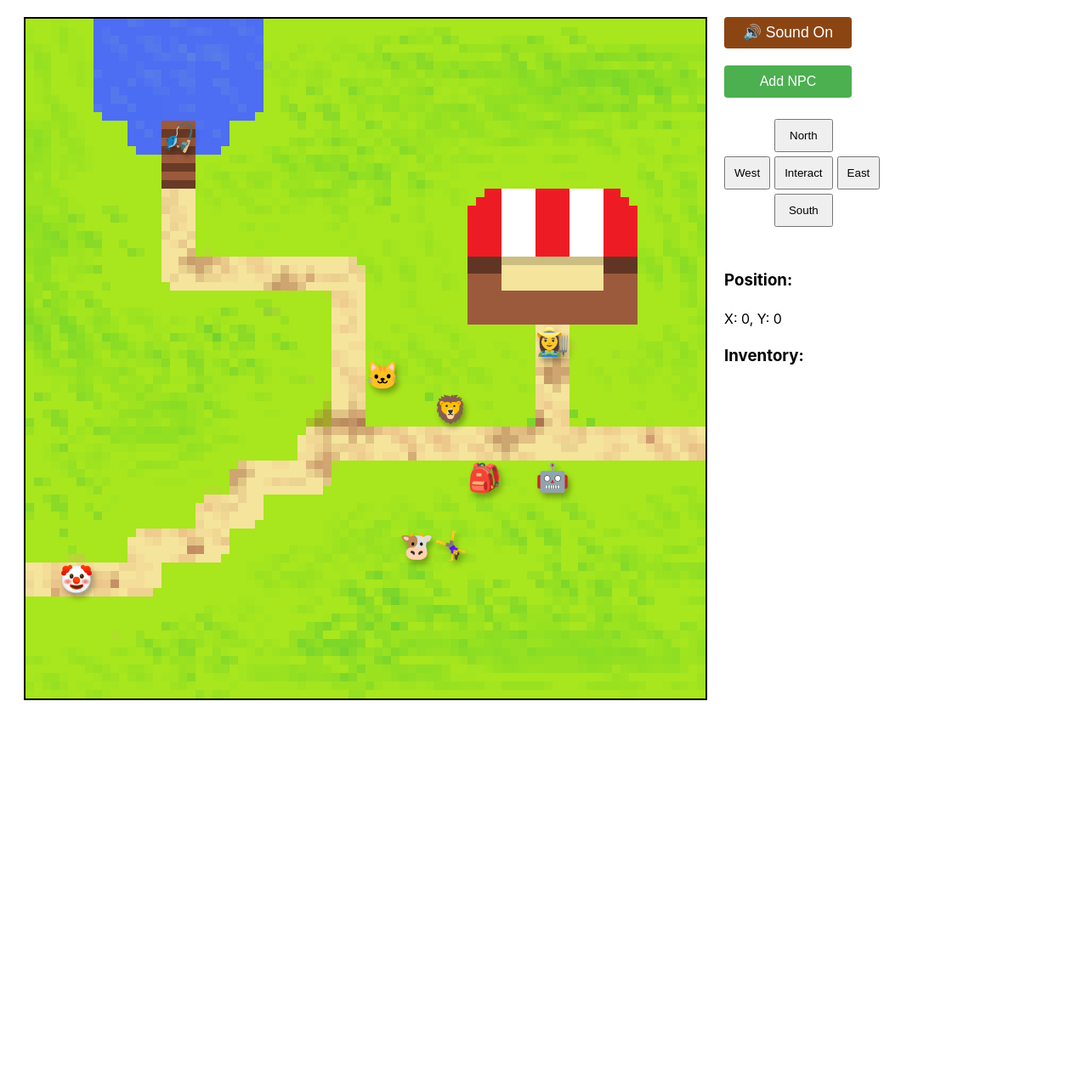
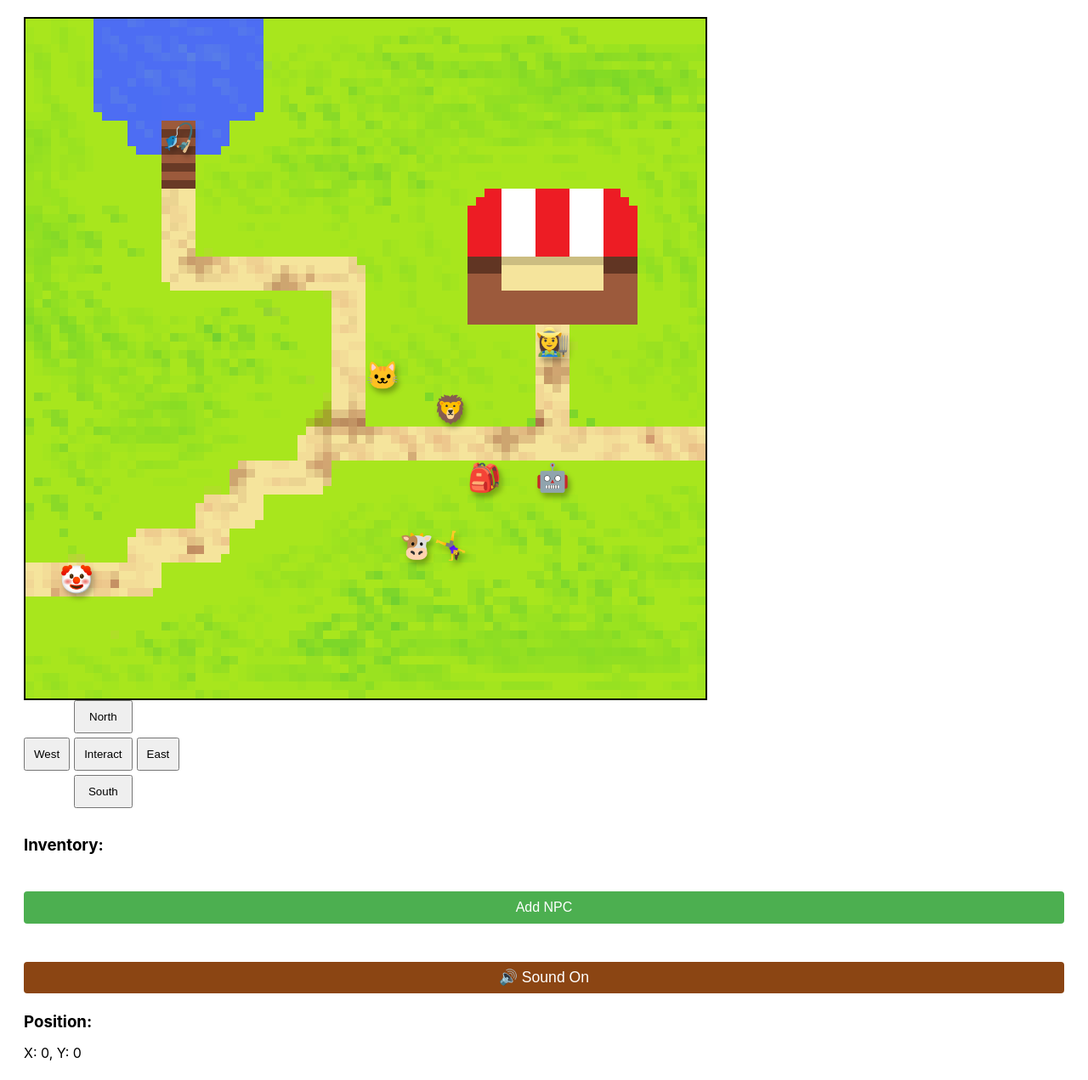
Before and after one commit to DipFlip/ai-playground-game, a Flask app: page / in a window 1280 px wide. Shown: the whole page at 85% size. Before the commit the page ends 824 px from the top, so only its background shows below. Run offline with Flask 3, Linux system fonts and the light colour scheme.

Commit message:
reorder ui

```diff
--- a/static/css/game.css
+++ b/static/css/game.css
@@ -47,11 +47,37 @@ body {
 .controls {
     display: flex;
     flex-direction: column;
-    gap: 10px;
+    gap: 20px;
+    align-items: flex-start;
+}
+
+.movement-controls {
+    display: grid;
+    grid-template-columns: repeat(3, 1fr);
+    gap: 5px;
+    width: 150px;
+    margin-bottom: 10px;
+}
+
+.status {
+    width: 100%;
+}
+
+#npc-creator {
+    width: 100%;
+    margin: 10px 0;
 }
 
 .audio-control {
-    margin-bottom: 10px;
+    width: 100%;
+}
+
+.position-display {
+    width: 100%;
+}
+
+.position-display h3, .status h3 {
+    margin: 0 0 10px 0;
 }
 
 .control-button {
@@ -70,28 +96,12 @@ body {
     background: #A0522D;
 }
 
-.movement-controls {
-    display: grid;
-    grid-template-columns: repeat(3, 1fr);
-    gap: 5px;
-    width: 150px;
-}
-
 .movement-controls button {
     padding: 10px;
 }
 
 .movement-controls .spacer {
     visibility: hidden;
-}
-
-.status {
-    margin-top: 20px;
-}
-
-.game-row {
-    display: flex;
-    margin-bottom: 20px;
 }
 
 .messages {
--- a/templates/game.html
+++ b/templates/game.html
@@ -42,10 +42,25 @@
             </div>
 
             <div class="controls">
-                <div class="audio-control">
-                    <button id="audio-toggle" class="control-button">
-                        🔊 Sound On
-                    </button>
+                <div class="movement-controls">
+                    <div class="spacer"></div>
+                    <button class="movement-button" data-direction="north">North</button>
+                    <div class="spacer"></div>
+                    <button class="movement-button" data-direction="west">West</button>
+                    <button onclick="interact(); this.blur()">Interact</button>
+                    <button class="movement-button" data-direction="east">East</button>
+                    <div class="spacer"></div>
+                    <button class="movement-button" data-direction="south">South</button>
+                    <div class="spacer"></div>
+                </div>
+
+                <div class="status">
+                    <h3>Inventory:</h3>
+                    <div id="inventory">
+                        {% for item, amount in character.inventory.items() %}
+                            <p>{{ item }}: <span id="item-{{ item }}">{{ amount }}</span></p>
+                        {% endfor %}
+                    </div>
                 </div>
 
                 <div id="npc-creator">
@@ -60,30 +75,17 @@
                     </div>
                 </div>
 
-                <div class="movement-controls">
-                    <div class="spacer"></div>
-                    <button class="movement-button" data-direction="north">North</button>
-                    <div class="spacer"></div>
-                    <button class="movement-button" data-direction="west">West</button>
-                    <button onclick="interact(); this.blur()">Interact</button>
-                    <button class="movement-button" data-direction="east">East</button>
-                    <div class="spacer"></div>
-                    <button class="movement-button" data-direction="south">South</button>
-                    <div class="spacer"></div>
+                <div class="audio-control">
+                    <button id="audio-toggle" class="control-button">
+                        🔊 Sound On
+                    </button>
                 </div>
 
-                <div class="status">
+                <div class="position-display">
                     <h3>Position:</h3>
                     <div id="position">
                         X: <span id="pos-x">{{ character.x }}</span>,
                         Y: <span id="pos-y">{{ character.y }}</span>
-                    </div>
-
-                    <h3>Inventory:</h3>
-                    <div id="inventory">
-                        {% for item, amount in character.inventory.items() %}
-                            <p>{{ item }}: <span id="item-{{ item }}">{{ amount }}</span></p>
-                        {% endfor %}
                     </div>
                 </div>
             </div>
```
